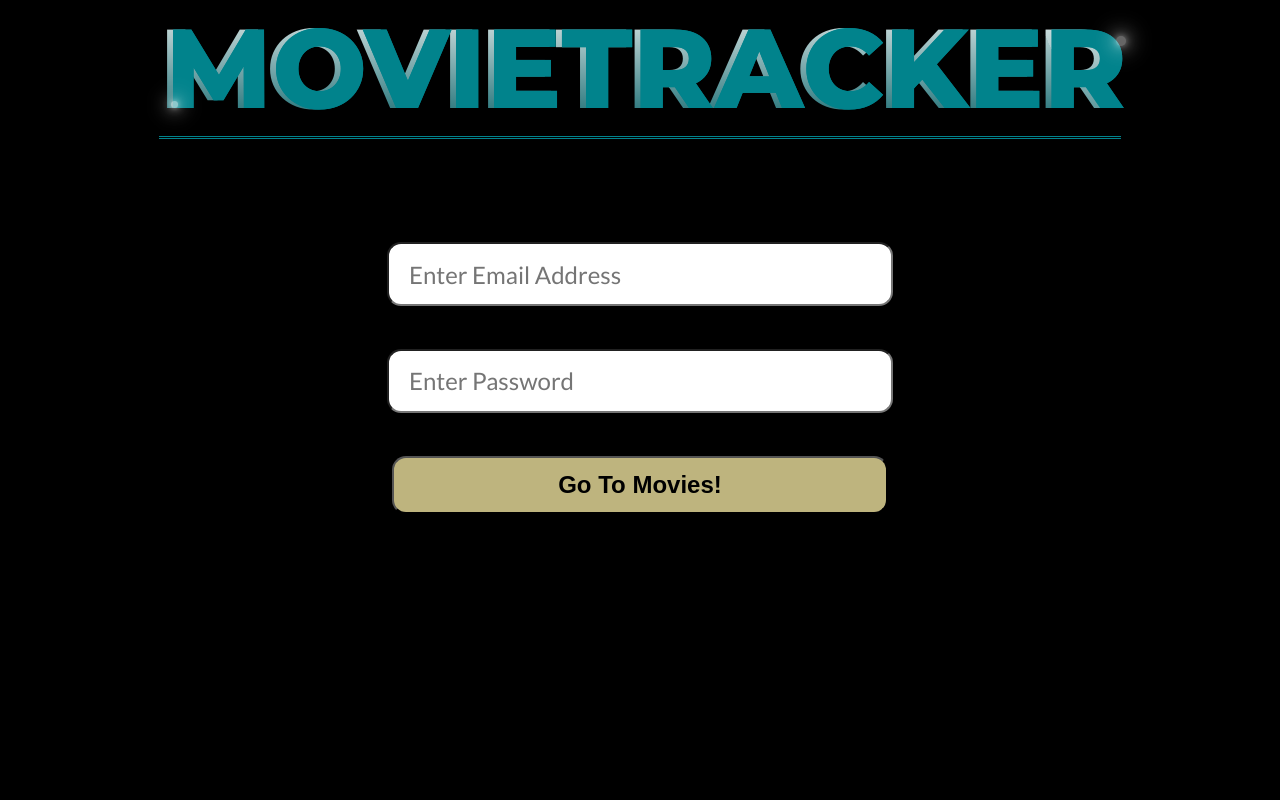
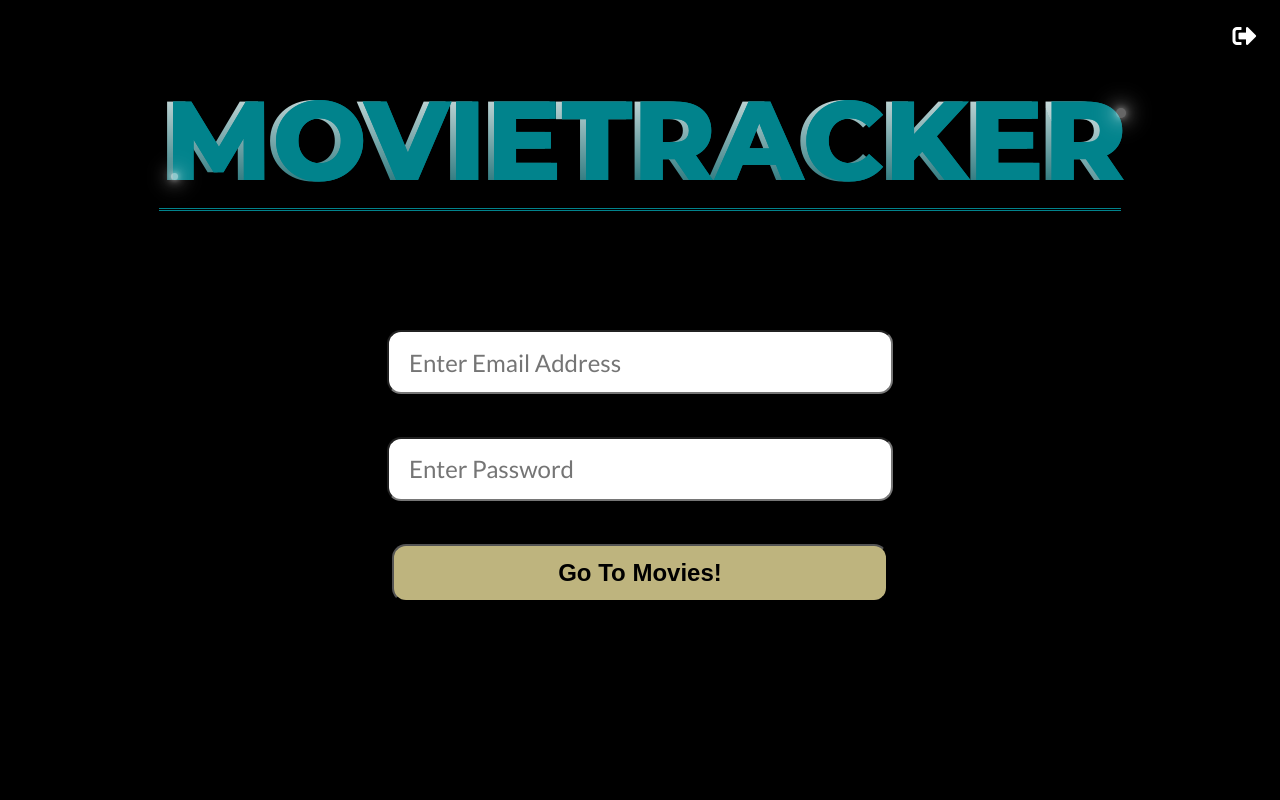
Before and after one commit to marcusp619/movietracker-frontend, a React (Create React App) app: page /login in a window 1280 px wide. Shown: the top 800 px of the page. Built offline with nearby package versions, Linux system fonts and the light colour scheme; no server answers.

Commit message:
Refactor App.js to render Header component

```diff
--- a/src/App.js
+++ b/src/App.js
@@ -19,11 +19,7 @@ class App extends Component {
   render() {
     return (
       <div className="App">
-        <div className="title-container">
-          <span className="app-title">
-            <span className="sparkle">MovieTracker</span>
-          </span>
-        </div>
+        <Header />
         <Route exact path="/newuser" component={NewUserForm} />
         <Route
           exact
```
